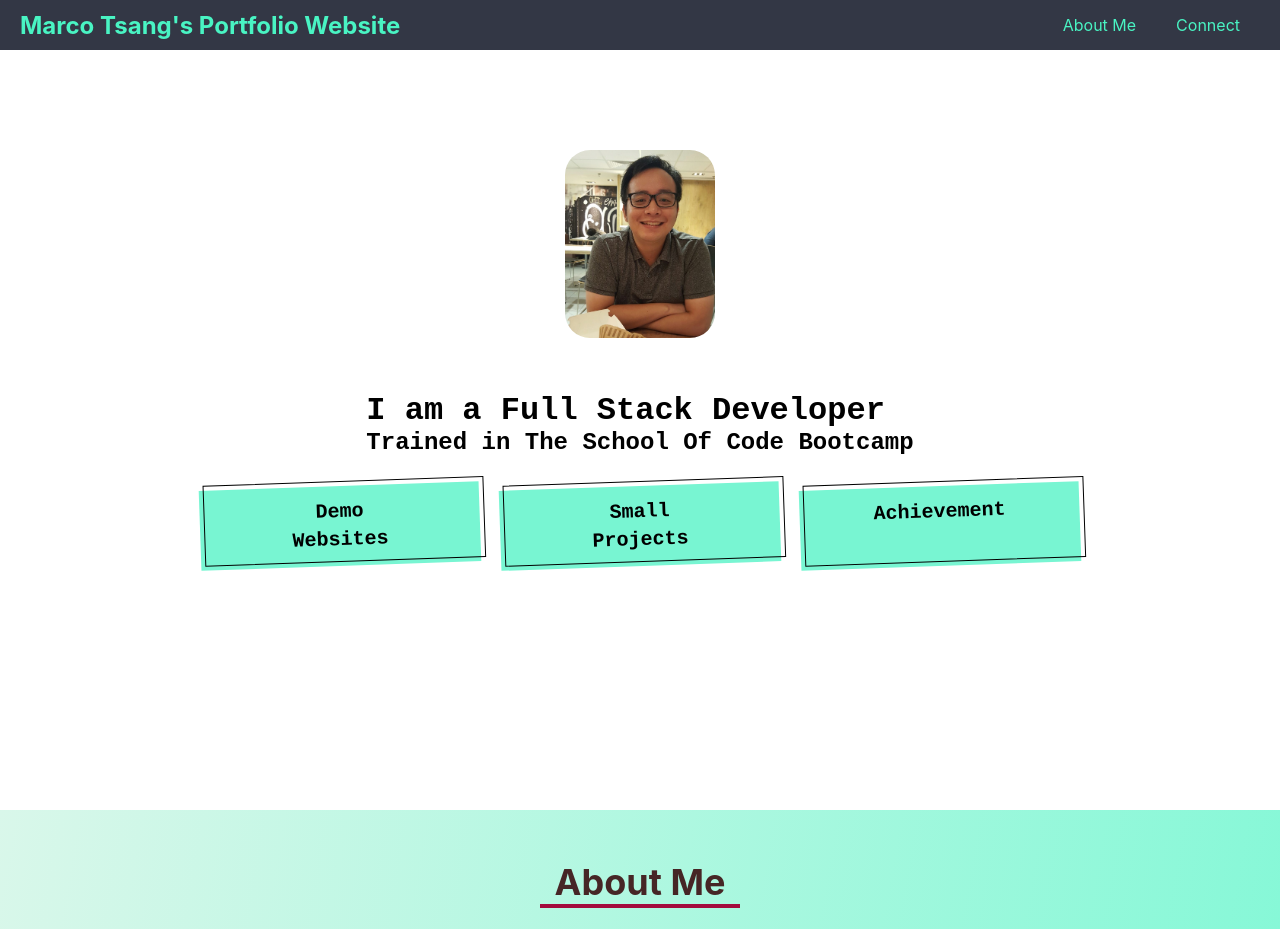
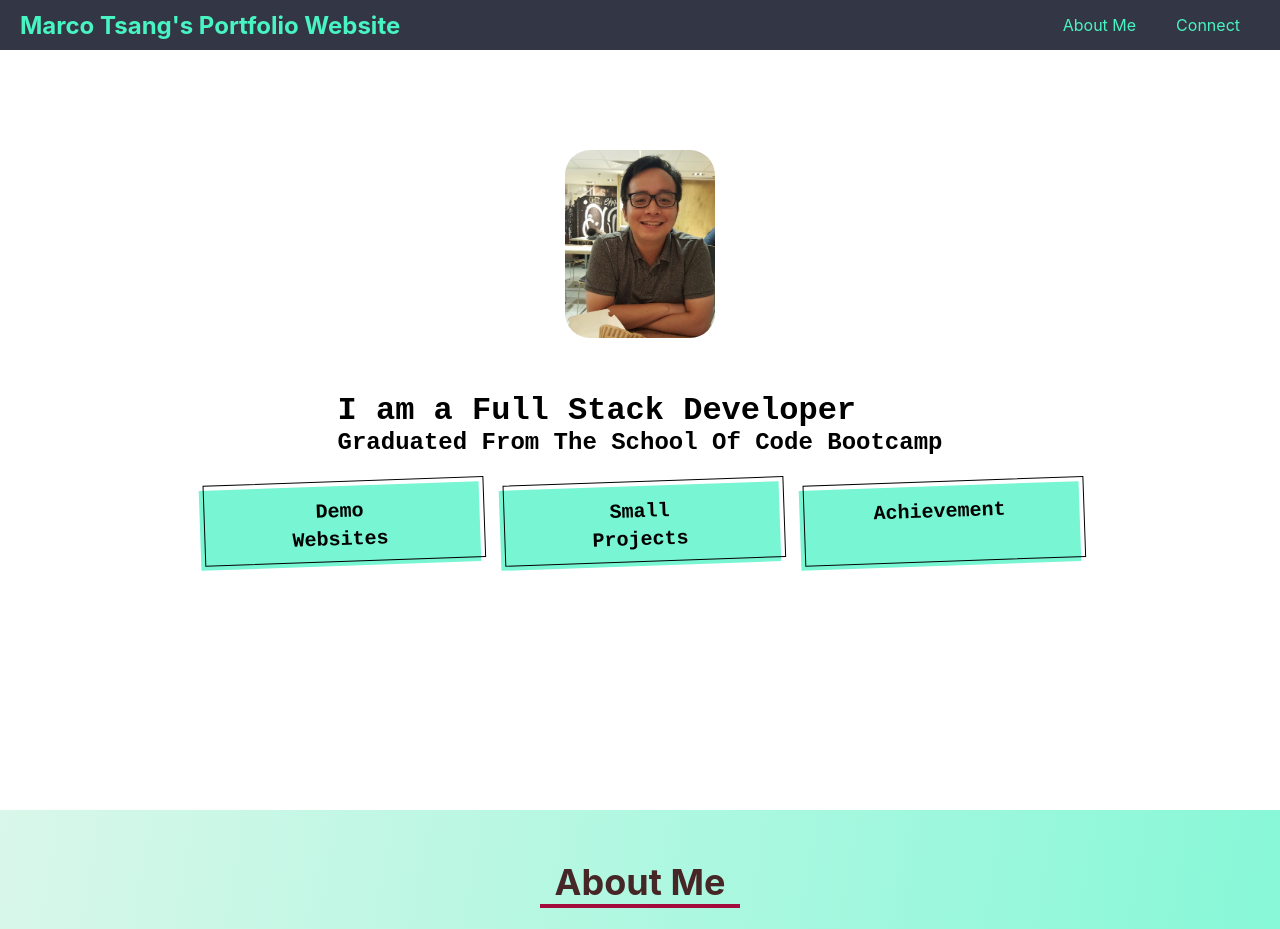
Before and after one commit to hkmarcoot/portfolioWebsite, a React (Create React App) app: page / in a window 1280 px wide. Shown: the top 929 px of the page. Built offline with nearby package versions, Linux system fonts and the light colour scheme.

Commit message:
update content

```diff
--- a/src/components/AboutMe/index.js
+++ b/src/components/AboutMe/index.js
@@ -11,7 +11,7 @@ function AboutMe() {
       <div className="about-me-items">
         <div className="about-me-items-container">
           <div className="left-item">
-            <h3>Aiming to be Web Developer</h3>
+            <h3>Aiming to be JavaScript Developer</h3>
             <p className="textHolder">
               Hi everyone! My name is Marco and I am aiming to be a Full Stack /
               Backend Developer. Right now I am building Twitter clone as my
--- a/src/components/Hero/index.js
+++ b/src/components/Hero/index.js
@@ -11,7 +11,9 @@ function Hero() {
         </div>
         <div className="hero-overlay">
           <h1 className="hero-h1">I am a Full Stack Developer</h1>
-          <h2 className="hero-h2">Trained in The School Of Code Bootcamp</h2>
+          <h2 className="hero-h2">
+            Graduated From The School Of Code Bootcamp
+          </h2>
         </div>
         <div className="hero-button">
           <button
```
